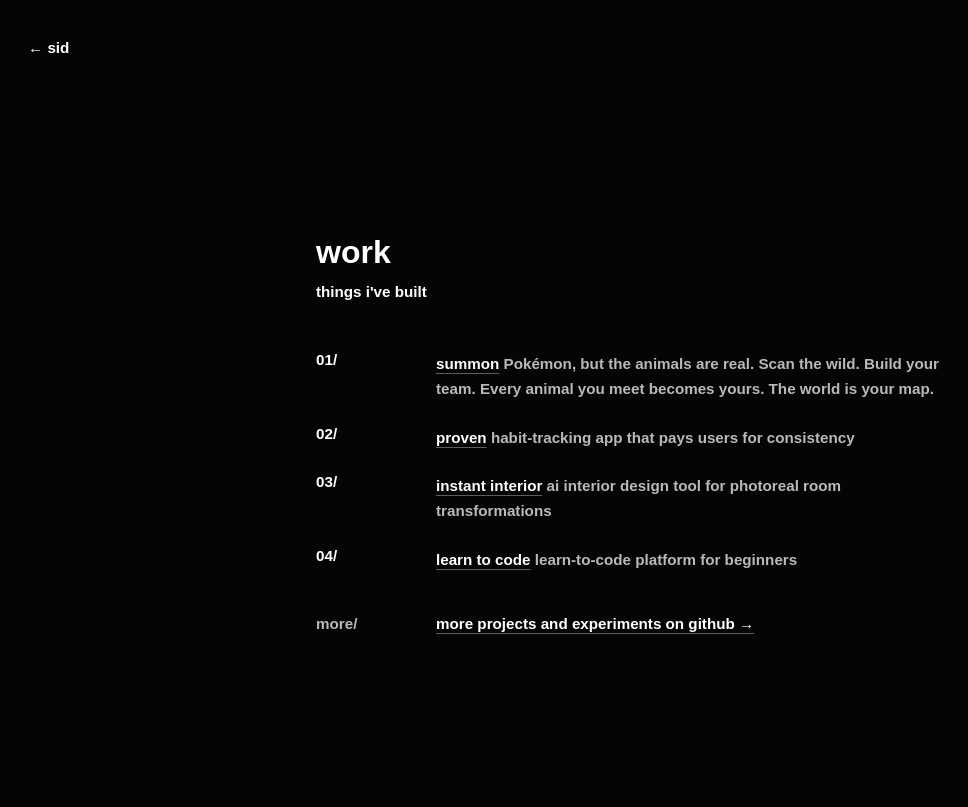
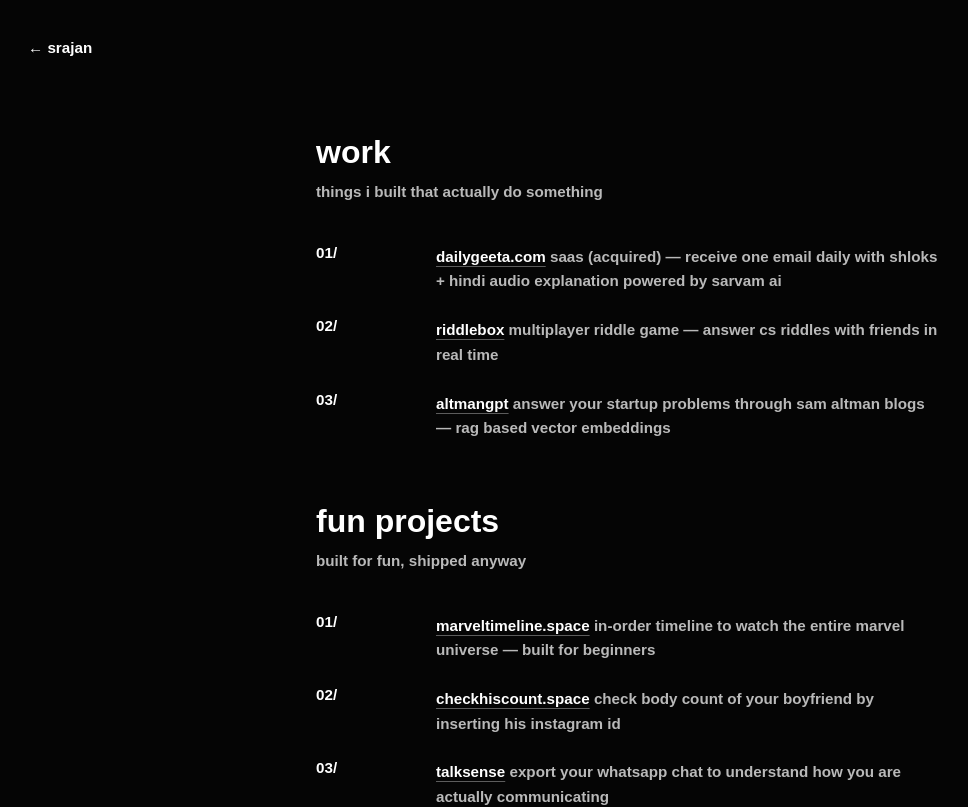
Before and after one commit to creation22/srajan_2026, a Next.js app: page /stuff in a window 1280 px wide. Shown: the top 807 px of the page, without its empty margins (12-980 px from the left). Built offline with nearby package versions, Linux system fonts and the light colour scheme; a web font is replaced by a local one.

Commit message:
update projects: work + fun projects sections with srajan builds

```diff
--- a/app/page.tsx
+++ b/app/page.tsx
@@ -16,10 +16,10 @@ const details = [
   {
     label: "work/",
     value: "building",
-    linkLabel: "tryproven.framer.website",
-    href: "https://tryproven.framer.website/",
+    linkLabel: "dailygeeta.com",
+    href: "https://dailygeeta.com",
     secondaryHref: "/stuff",
-    secondaryLabel: "+4 more",
+    secondaryLabel: "+7 more",
   },
   {
     label: "writing/",
--- a/app/stuff/page.tsx
+++ b/app/stuff/page.tsx
@@ -1,47 +1,78 @@
 import ThoughtsBackLink from "@/components/ThoughtsBackLink";
 
-const projects = [
+const workProjects = [
   {
-    name: "summon",
-    link: "https://trysummon.framer.website/",
+    name: "dailygeeta.com",
+    link: "https://dailygeeta.com",
     description:
-      "Pokémon, but the animals are real. Scan the wild. Build your team. Every animal you meet becomes yours. The world is your map.",
+      "saas (acquired) — receive one email daily with shloks + hindi audio explanation powered by sarvam ai",
   },
   {
-    name: "proven",
-    link: "https://tryproven.framer.website/",
-    description: "habit-tracking app that pays users for consistency",
+    name: "riddlebox",
+    link: "https://riddlebox.heysrajan.com",
+    description:
+      "multiplayer riddle game — answer cs riddles with friends in real time",
   },
   {
-    name: "instant interior",
-    link: "https://www.instantinterior.ai/",
-    description: "ai interior design tool for photoreal room transformations",
+    name: "altmangpt",
+    link: "https://atlmangpt.heysrajan.com",
+    description:
+      "answer your startup problems through sam altman blogs — rag based vector embeddings",
+  },
+];
+
+const funProjects = [
+  {
+    name: "marveltimeline.space",
+    link: "https://marveltimeline.space",
+    description:
+      "in-order timeline to watch the entire marvel universe — built for beginners",
   },
   {
-    name: "learn to code",
-    link: "https://learntocode.notcodesid.com",
-    description: "learn-to-code platform for beginners",
+    name: "checkhiscount.space",
+    link: "https://checkhiscount.space",
+    description:
+      "check body count of your boyfriend by inserting his instagram id",
+  },
+  {
+    name: "talksense",
+    link: "https://talksense.heysrajan.com",
+    description:
+      "export your whatsapp chat to understand how you are actually communicating",
+  },
+  {
+    name: "rupeerush",
+    link: "https://rupeerush.srajan.online",
+    description:
+      "hill climb racing game on the terrain of dollar vs rupee",
+  },
+  {
+    name: "bemyvalentine.fun",
+    link: "https://bemyvalentine.fun",
+    description: "ask out your crush — the smoothest way possible",
   },
 ];
 
 export default function Stuff() {
   return (
-    <main className="flex min-h-[calc(100dvh-5rem)] items-center">
+    <main className="flex min-h-[calc(100dvh-5rem)] items-center py-10 sm:py-14">
       <section className="w-full">
-        <div className="grid gap-10 sm:gap-12">
-          <ThoughtsBackLink />
+        <div className="grid gap-14 sm:gap-16">
+          <ThoughtsBackLink label="srajan" />
 
+          {/* Work */}
+          <div className="grid gap-8 sm:gap-10">
             <div className="grid gap-3">
               <h1 className="text-[2rem] leading-none font-semibold text-white">
                 work
               </h1>
-            <p className="max-w-xl text-[0.95rem] leading-relaxed font-semibold text-white">
-              things i&apos;ve built
+              <p className="max-w-xl text-[0.95rem] leading-relaxed font-semibold text-white/72">
+                things i built that actually do something
               </p>
             </div>
 
             <div className="grid gap-5 sm:gap-6">
-            {projects.map((project, index) => (
+              {workProjects.map((project, index) => (
                 <div
                   key={project.name}
                   className="grid gap-2 sm:grid-cols-[6.5rem_minmax(0,1fr)] sm:gap-4"
@@ -49,7 +80,6 @@ export default function Stuff() {
                   <p className="text-[0.95rem] leading-none font-semibold text-white">
                     {String(index + 1).padStart(2, "0")}/
                   </p>
-
                   <div className="max-w-xl text-[0.95rem] leading-relaxed font-semibold text-white">
                     <a
                       href={project.link}
@@ -63,22 +93,59 @@ export default function Stuff() {
                   </div>
                 </div>
               ))}
+            </div>
+          </div>
 
-            <div className="grid gap-2 pt-2 sm:grid-cols-[6.5rem_minmax(0,1fr)] sm:gap-4">
+          {/* Fun Projects */}
+          <div className="grid gap-8 sm:gap-10">
+            <div className="grid gap-3">
+              <h2 className="text-[2rem] leading-none font-semibold text-white">
+                fun projects
+              </h2>
+              <p className="max-w-xl text-[0.95rem] leading-relaxed font-semibold text-white/72">
+                built for fun, shipped anyway
+              </p>
+            </div>
+
+            <div className="grid gap-5 sm:gap-6">
+              {funProjects.map((project, index) => (
+                <div
+                  key={project.name}
+                  className="grid gap-2 sm:grid-cols-[6.5rem_minmax(0,1fr)] sm:gap-4"
+                >
+                  <p className="text-[0.95rem] leading-none font-semibold text-white">
+                    {String(index + 1).padStart(2, "0")}/
+                  </p>
+                  <div className="max-w-xl text-[0.95rem] leading-relaxed font-semibold text-white">
+                    <a
+                      href={project.link}
+                      target="_blank"
+                      rel="noopener noreferrer"
+                      className="underline decoration-white/35 underline-offset-4 transition hover:decoration-white"
+                    >
+                      {project.name}
+                    </a>{" "}
+                    <span className="text-white/72">{project.description}</span>
+                  </div>
+                </div>
+              ))}
+            </div>
+
+            <div className="grid gap-2 sm:grid-cols-[6.5rem_minmax(0,1fr)] sm:gap-4">
               <p className="text-[0.95rem] leading-10 font-semibold text-white/72">
                 more/
               </p>
-
               <a
-                href="https://github.com/notcodesid"
+                href="https://github.com/creation22"
                 target="_blank"
                 rel="noopener noreferrer"
-                className="flex min-h-10 w-fit items-center text-[0.95rem] leading-relaxed font-semibold text-white underline decoration-white/35 underline-offset-4 transition-colors duration-100 hover:decoration-white focus-visible:rounded-sm focus-visible:ring-2 focus-visible:ring-white focus-visible:ring-offset-2 focus-visible:ring-offset-black"
+                className="flex min-h-10 w-fit items-center text-[0.95rem] leading-relaxed font-semibold text-white underline decoration-white/35 underline-offset-4 transition hover:decoration-white"
               >
                 more projects and experiments on github →
               </a>
             </div>
           </div>
+
         </div>
       </section>
     </main>
--- a/components/ProjectsSection.tsx
+++ b/components/ProjectsSection.tsx
@@ -1,25 +1,20 @@
-const projects = [
+const workProjects = [
   {
-    name: "friday",
-    link: "https://friday-q8eb.vercel.app/",
-    description: "is an AI-powered marketing operator.",
+    name: "dailygeeta.com",
+    link: "https://dailygeeta.com",
+    description:
+      "saas (acquired) — daily shloks with hindi audio explanation via sarvam ai",
   },
   {
-    name: "proven",
-    link: "https://tryproven.framer.website/",
-    description:
-      "a habit-tracking app that pays users for consistently completing daily habits or challenges",
+    name: "riddlebox",
+    link: "https://riddlebox.heysrajan.com",
+    description: "multiplayer cs riddle game",
   },
   {
-    name: "instant interior",
-    link: "https://www.instantinterior.ai/",
+    name: "altmangpt",
+    link: "https://atlmangpt.heysrajan.com",
     description:
-      "an ai-powered interior design tool that instantly transforms room and exterior photos into professional, photorealistic designs",
-  },
-  {
-    name: "learn to code",
-    link: "https://learntocode.notcodesid.com",
-    description: "a learn-to-code platform for beginners",
+      "answer your startup problems through sam altman blogs — rag + vector embeddings",
   },
 ];
 
@@ -43,7 +38,7 @@ export default function ProjectsSection({
       </Heading>
 
       <div className="space-y-6">
-        {projects.map((project) => (
+        {workProjects.map((project) => (
           <div key={project.name}>
             <p className="text-muted text-sm">
               <a
```
Lines whose indentation alone changed are shown as unchanged.
